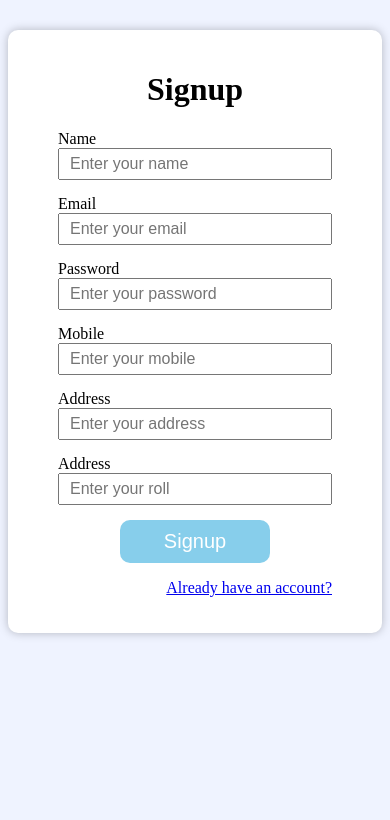
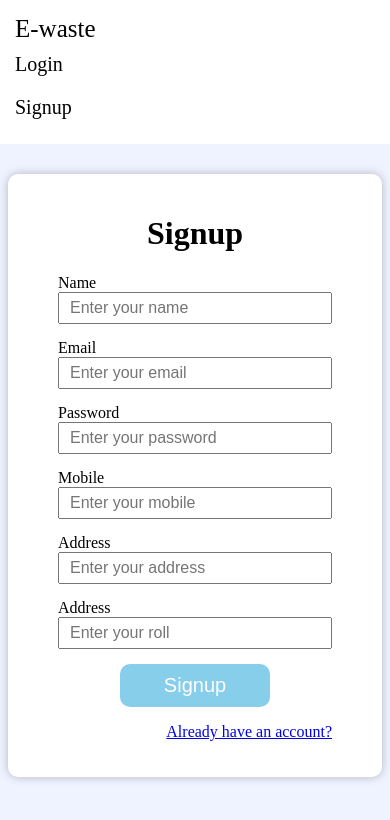
Before and after one commit to poonamdigole/e-waste-management, a React (Create React App) app in the folder client/: page /signup in a window 390 px wide. Shown: the top 820 px of the page. Built offline with nearby package versions, Linux system fonts and the light colour scheme.

Commit message:
feat: navbar added

```diff
--- /dev/null
+++ b/client/src/components/Navbar/Navbar.css
@@ -0,0 +1,56 @@
+.navbar{
+    background-color: #fff;
+    padding: 15px;
+    display: flex;
+    justify-content: space-between;
+    align-items: center;
+  }
+
+  .navbar-brand{
+    text-decoration: none;
+    color: #000;
+    font-size: 25px;
+  }
+
+  .navbar-link{
+    text-decoration: none;
+    color: #000;
+    font-size: 20px;
+    margin: 0 10px;
+  }
+
+  .navbar-link:hover{
+    background-color: #000;
+    color: #fff;
+    padding: 5px 10px;
+    border-radius: 5px;
+    transition: 0.3s;
+  }
+
+  @media screen and (max-width: 768px){
+    .navbar{
+      flex-direction: column;
+      align-items: start;
+    }
+
+    .navbar-links-container{
+      display: flex;
+      flex-direction: column;
+    }
+
+    .navbar-link{
+      margin: 10px 0;
+    }
+
+    .navbar-link:hover{
+      background-color: #fff;
+      color: #000;
+      padding: 0;
+      border-radius: 5px;
+      transition: 0.3s;
+    }
+
+    .navbar-user-container{
+      margin-top: 10px;
+    }
+  }
--- /dev/null
+++ b/client/src/components/Navbar/Navbar.js
@@ -0,0 +1,31 @@
+import React, { useEffect, useState } from 'react'
+import "./Navbar.css";
+import { Link } from "react-router-dom";
+
+function Navbar() {
+  const [user, setUser] = useState({});
+
+  useEffect(() => {
+    const storageUse = JSON.parse(localStorage.getItem("user") || '{}');
+    setUser(storageUse);
+  }, [])
+
+  return (
+    <div className="navbar">
+      <Link to="/" className="navbar-brand">
+        E-waste
+      </Link>
+
+      <div className='navbar-links-container'>
+        <Link to="/login" className="navbar-link">
+          Login
+        </Link>
+        <Link to="/signup" className="navbar-link">
+          Signup
+        </Link>
+      </div>
+    </div>
+  )
+}
+
+export default Navbar
--- a/client/src/views/Login/Login.js
+++ b/client/src/views/Login/Login.js
@@ -1,6 +1,7 @@
 import React, {useState, useEffect} from 'react'
 import "./Login.css";
 import { Link } from "react-router-dom"
+import Navbar from '../../components/Navbar/Navbar';
 
 
 function Login() {
@@ -20,6 +21,7 @@ function Login() {
 
   return (
     <div>
+       <Navbar />
       <form className="login-form">
         <h1 className='text-center'>Login</h1>
 
--- a/client/src/views/Signup/Signup.js
+++ b/client/src/views/Signup/Signup.js
@@ -1,6 +1,7 @@
 import React, { useState } from 'react';
 import './Signup.css';
 import { Link } from 'react-router-dom';
+import Navbar from '../../components/Navbar/Navbar';
 
 function Signup() {
   const [name, setName] = useState('');
@@ -28,6 +29,7 @@ function Signup() {
 
   return (
     <div>
+       <Navbar />
       <form className="signup-form">
         <h1 className='text-center'>Signup</h1>
 
--- /dev/null
+++ b/package.json
@@ -0,0 +1,6 @@
+{
+  "dependencies": {
+    "react-router-dom": "^6.18.0",
+    "sweetalert": "^2.1.2"
+  }
+}
```
Also changed, not shown: 1 other file (tests, documents, lock files or other folders).
